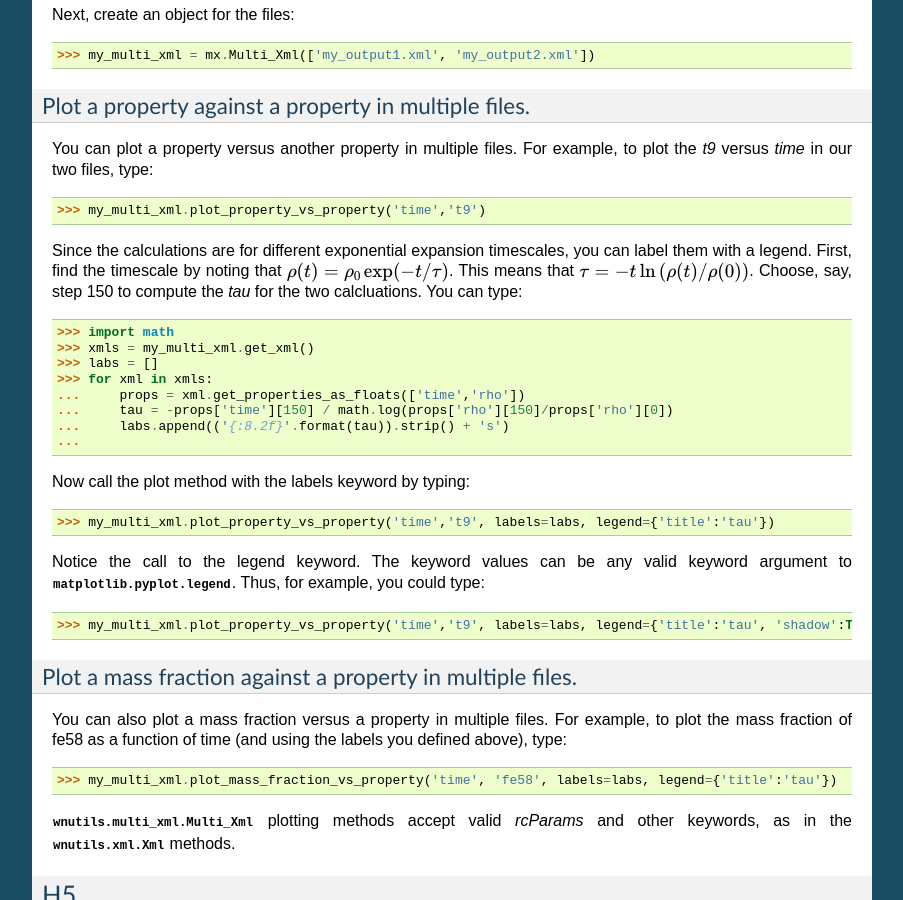
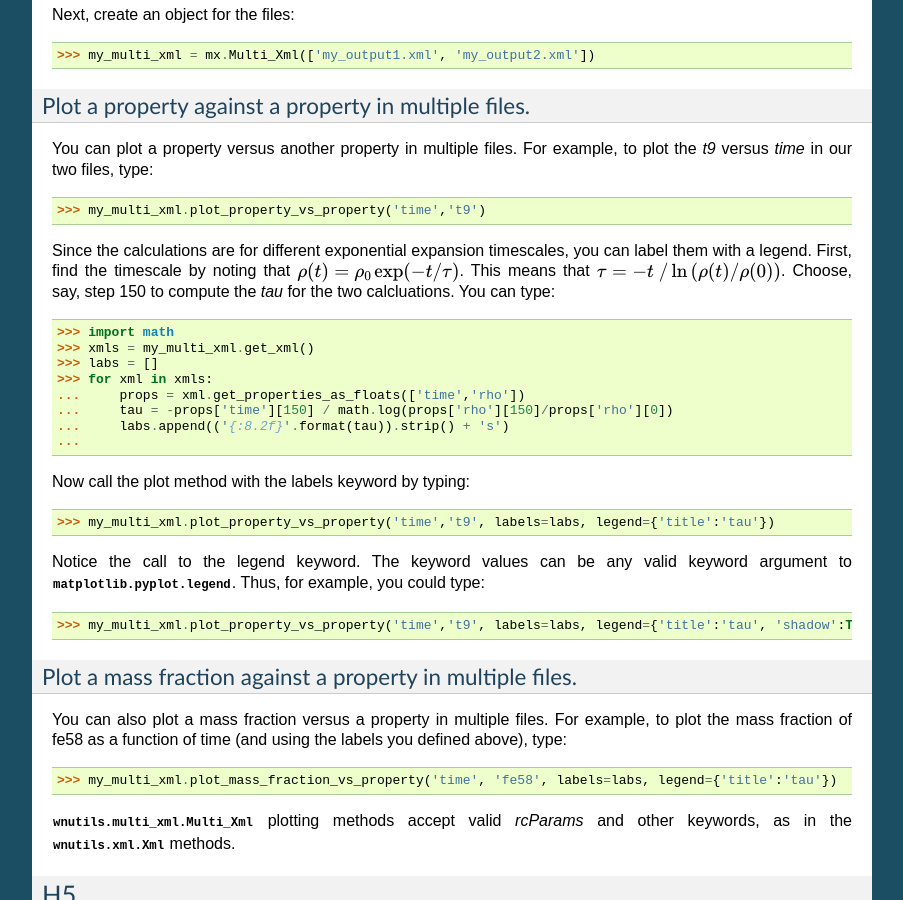
Before and after one commit to mbradle/wnutils, a Sphinx documentation site: the page built from doc/source/plot_tutorial.rst, in a window 1280 px wide and 900 px high, scrolled down 3141 px. Shown: the whole window, without its empty margins (198-1101 px from the left). Built offline with Sphinx 7.4.7, drawn with Linux system fonts in a browser that asks for light colours; some of the changed text lies outside the part shown.

```diff
--- a/doc/source/plot_tutorial.rst
+++ b/doc/source/plot_tutorial.rst
@@ -186,7 +186,7 @@ example, to plot the `t9` versus `time` in our two files, type::
 Since the calculations are for different exponential expansion timescales,
 you can label them with a legend.  First, find the timescale by noting
 that :math:`\rho(t) = \rho_0 \exp(-t/\tau)`.  This means that
-:math:`\tau = -t \ln\left(\rho(t)/\rho(0)\right)`.  Choose, say, step 150 to
+:math:`\tau = -t\ /\ln\left(\rho(t)/\rho(0)\right)`.  Choose, say, step 150 to
 compute the `tau` for the two calcluations.  You can type::
 
     >>> import math
@@ -361,8 +361,8 @@ you could type::
 
     >>> my_multi_h5.plot_zone_property_vs_property(
     ...     zone, 'time',('exposure', 'n'), labels=labs,
-    ...     legend={'title':'$\tau_{mix}$', 'shadow':True},
-    ...     xlabel='time (yr)', xfactor=3.15e7, ylabel='$\tau_n(mb^{-1})$'
+    ...     legend={'title':'$\\tau_{mix}$', 'shadow':True},
+    ...     xlabel='time (yr)', xfactor=3.15e7, ylabel='$\\tau_n(mb^{-1})$'
     ... )
 
 Plot a zone mass fraction against a property in multiple files.
@@ -372,7 +372,7 @@ You can also plot a mass fraction versus a property in multiple files.
 For example, to plot the mass fraction of fe56 as a function of time,
 type::
 
-    >>> my_multi_h5.plot_zone_mass_fraction_vs_property(zone, 'time', 'fe56', labels=labs, legend={'title':'$\tau_{mix}$'})
+    >>> my_multi_h5.plot_zone_mass_fraction_vs_property(zone, 'time', 'fe56', labels=labs, legend={'title':'$\\tau_{mix}$'})
 
 :obj:`wnutils.multi_h5.Multi_H5` plotting methods accept valid `rcParams` and
 other keywords, as in the :obj:`wnutils.h5.H5` methods.
--- a/wnutils/__about__.py
+++ b/wnutils/__about__.py
@@ -7,6 +7,6 @@ __all__ = [
 
 __title__ = 'wnutils'
 __summary__ = 'Python project to read and plot webnucleo files'
-__version__ = '0.0.8'
+__version__ = '0.0.9'
 __author__ = 'Clemson University'
 __copyright__ = 'Clemson University, 2018'
```
